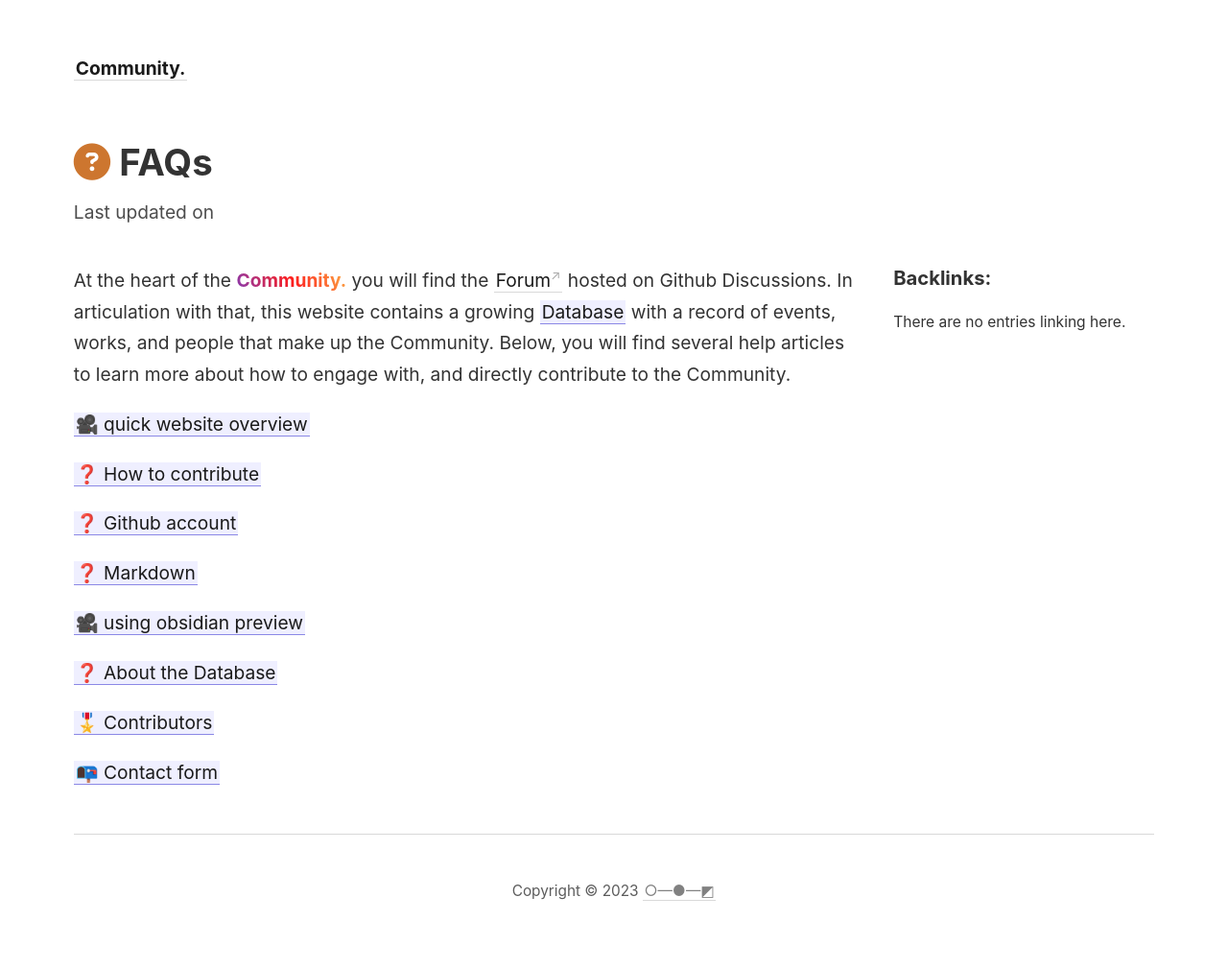
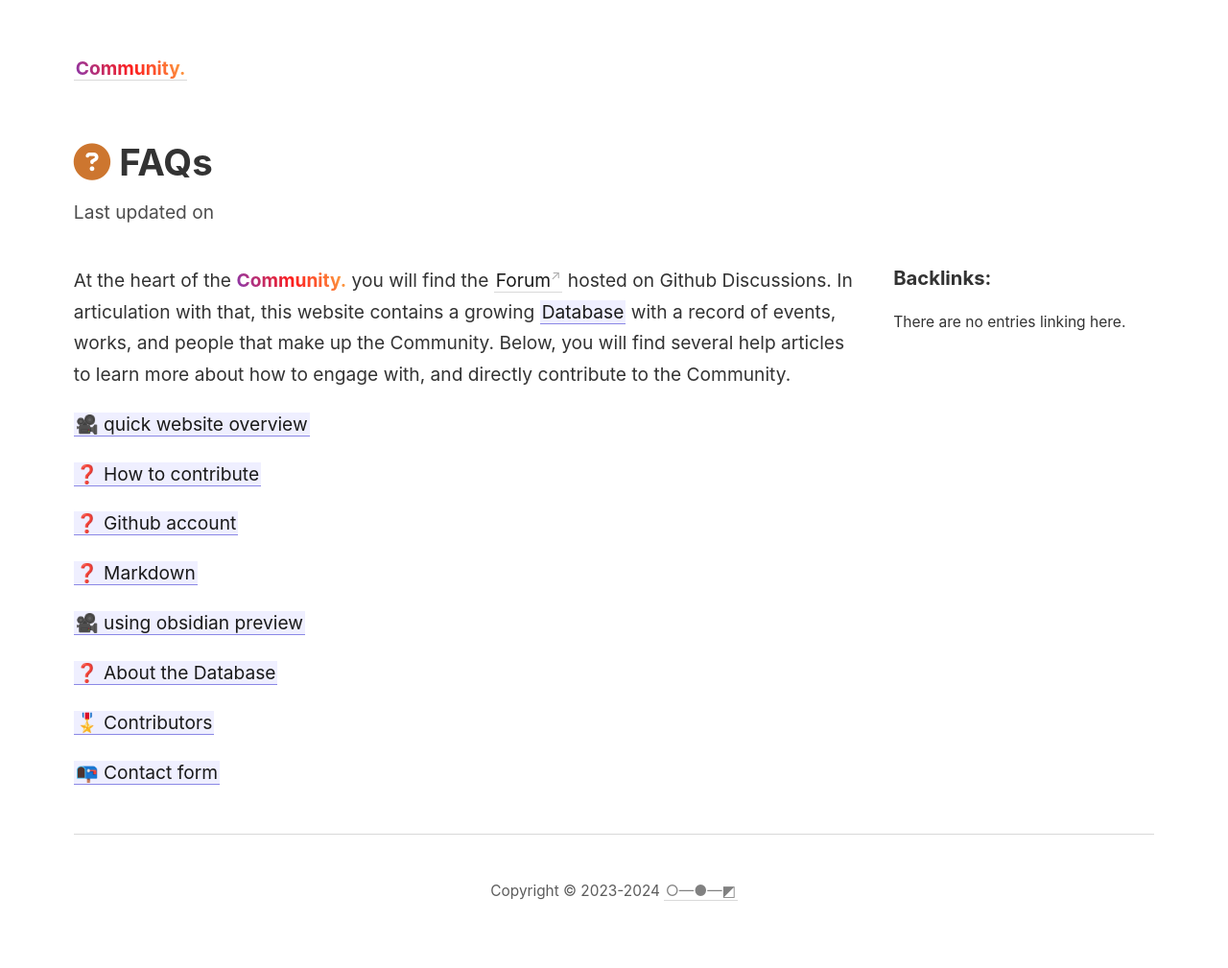
Before and after one commit to Quantumland-art/community, a Jekyll site: the page built from _content/faqs/FAQs.md, in a window 1280 px wide. Shown: the whole page at 96% size. Built offline with Jekyll 4.4.1, drawn with Linux system fonts in a browser that asks for light colours.

```diff
--- a/_includes/footer.html
+++ b/_includes/footer.html
@@ -1 +1 @@
-Copyright © 2023 <a class="internal-link" href="{{ site.baseurl }}/about" style="color: #818181;">○—●—◩</a>
+Copyright © 2023-2024 <a class="internal-link" href="{{ site.baseurl }}/about" style="color: #818181;">○—●—◩</a>
--- a/_includes/nav.html
+++ b/_includes/nav.html
@@ -1,3 +1,3 @@
 <div>
-    <a class="internal-link" href="{{ site.baseurl }}/"><b>{{ site.title }}</b></a>
+    <a class="internal-link logocolor" href="{{ site.baseurl }}/">{{ site.title }}</a>
 </div>
--- a/_layouts/faq.html
+++ b/_layouts/faq.html
@@ -3,15 +3,6 @@ layout: default
 ---
 
 <article>
-  <style>
-    .logocolor {
-        font-weight:700;
-        background: -webkit-linear-gradient(30deg, rgba(131,58,180,1) 0%, rgba(253,29,29,1) 50%, rgba(252,176,69,1) 100%);
-        -webkit-background-clip: text;
-        background-clip: text;
-        -webkit-text-fill-color: transparent;
-    }
-  </style>
   <div>
     <h1>{{ page.title }}</h1>
     <time datetime="{{ page.last_modified_at | date_to_xmlschema }}">{% if page.type != 'pages' %}
--- a/_sass/_style.scss
+++ b/_sass/_style.scss
@@ -144,3 +144,18 @@ code {
   color: #ccc;
   cursor: help;
 }
+
+.logocolor {
+  font-weight:700;
+  background: -webkit-linear-gradient(30deg, rgba(131,58,180,1) 0%, rgba(253,29,29,1) 50%, rgba(252,176,69,1) 100%);
+  -webkit-background-clip: text;
+  background-clip: text;
+  -webkit-text-fill-color: transparent;
+  &:hover {
+    color: black !important;
+    background: -webkit-linear-gradient(30deg, rgba(131,58,180,1) 0%, rgba(253,29,29,1) 50%, rgba(252,176,69,1) 100%);
+    -webkit-background-clip: text;
+    background-clip: text;
+    -webkit-text-fill-color: transparent;
+  }
+}
```
Also changed, not shown: _content/faqs/❓ Github account.md (+5 -5 lines).
